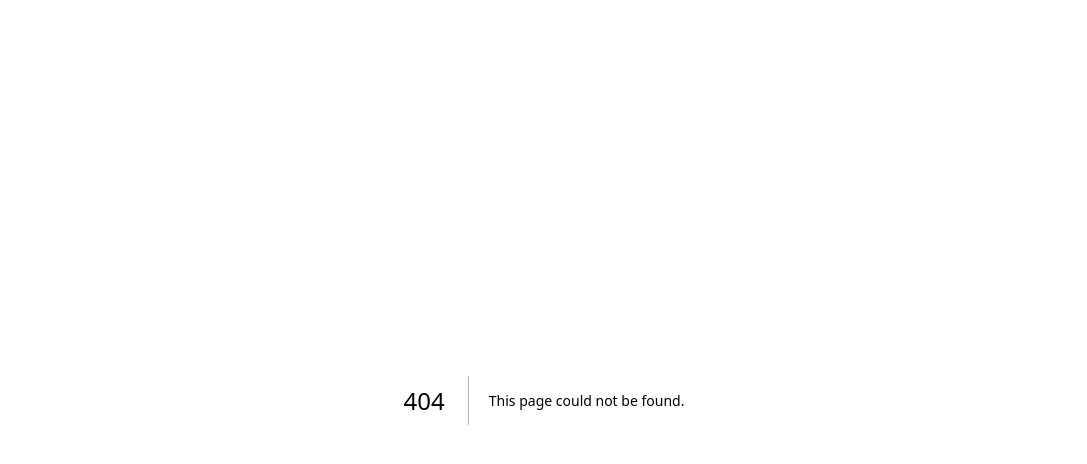
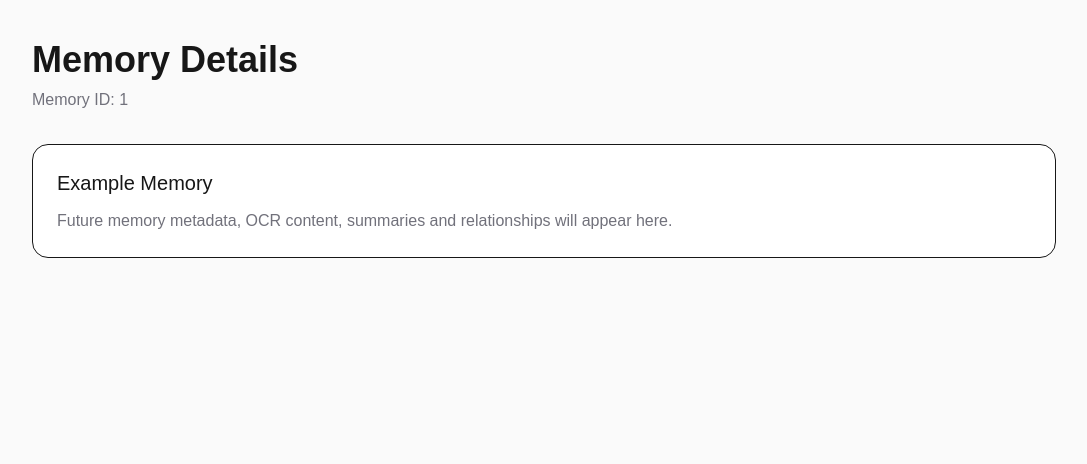
Before and after one commit to absksync/macmem, a Next.js app in the folder frontend/: page /memories/1 in a window 1280 px wide. Before the commit this address had no page. Shown: the top 464 px of the page, without its empty margins (96-1183 px from the left). Built offline with nearby package versions, Linux system fonts and the light colour scheme.

Commit message:
feat: create memory details view

```diff
--- /dev/null
+++ b/frontend/src/app/memories/[id]/page.tsx
@@ -0,0 +1,32 @@
+type Props = {
+    params: {
+        id: string;
+    };
+};
+
+export default function MemoryDetailsPage({ params }: Props) {
+    return (
+        <main className="min-h-screen bg-zinc-50 px-6 py-10">
+            <div className="mx-auto max-w-5xl">
+                <h1 className="text-4xl font-semibold">
+                    Memory Details
+                </h1>
+
+                <p className="mt-2 text-zinc-500">
+                    Memory ID: {params.id}
+                </p>
+
+                <div className="mt-8 rounded-2xl border bg-white p-6">
+                    <h2 className="text-xl font-medium">
+                        Example Memory
+                    </h2>
+
+                    <p className="mt-3 text-zinc-500">
+                        Future memory metadata, OCR content,
+                        summaries and relationships will appear here.
+                    </p>
+                </div>
+            </div>
+        </main>
+    );
+}
```
